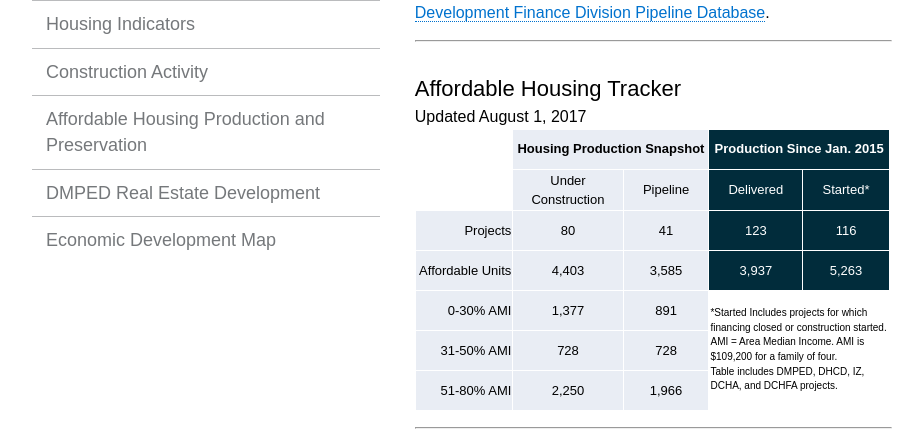
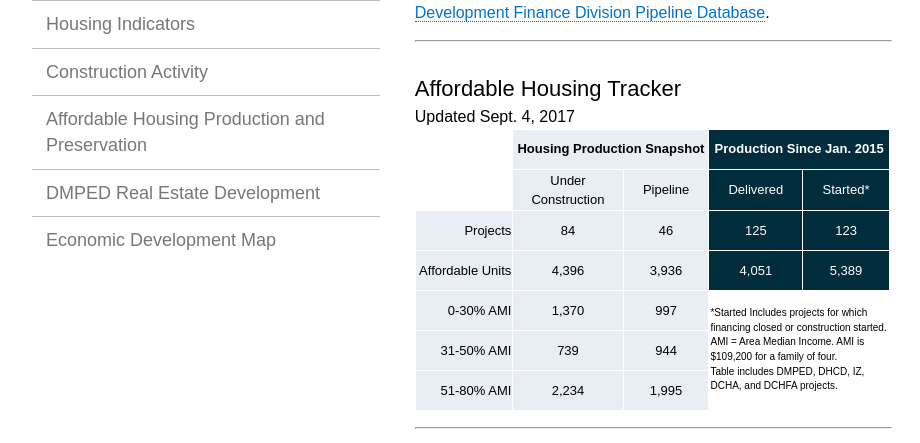
Before and after one commit to DCgov/economic-intelligence, a Jekyll site: the page built from affordable-production-preservation.html, in a window 1280 px wide, cut to the strip 357-800 px from the top of the page. Shown: the whole strip, without its empty margins (28-948 px from the left). Built offline with Jekyll 4.4.1, drawn with Linux system fonts in a browser that asks for light colours; nearby versions of some CDN libraries; some of the changed text lies outside the part shown.

Commit message:
updating August affordable housing numbers

```diff
--- a/affordable-production-preservation.html
+++ b/affordable-production-preservation.html
@@ -10,7 +10,7 @@ title: Affordable Housing Production and Preservation
 
 <div>
 	<h2>Affordable Housing Tracker</h2>
-		Updated August 1, 2017
+		Updated Sept. 4, 2017
 	<div class="ahtable">
 		<table>
 			<tbody>
@@ -28,33 +28,33 @@ title: Affordable Housing Production and Preservation
 				</tr>
 				<tr>
 					<td style="text-align:right !important" bgcolor="#E9EDF4">Projects</td>
-					<td bgcolor="#E9EDF4">80</td>
-					<td bgcolor="#E9EDF4">41</td>
+					<td bgcolor="#E9EDF4">84</td>
+					<td bgcolor="#E9EDF4">46</td>
+					<td bgcolor="#012C3B"><font color="#fff">125</font></td>
 					<td bgcolor="#012C3B"><font color="#fff">123</font></td>
-					<td bgcolor="#012C3B"><font color="#fff">116</font></td>
 				</tr>
 				<tr>
 					<td style="text-align:right !important" bgcolor="#E9EDF4">Affordable Units</td>
-					<td bgcolor="#E9EDF4">4,403</td>
-					<td bgcolor="#E9EDF4">3,585</td>
-					<td bgcolor="#012C3B"><font color="#fff">3,937</font></td>
-					<td bgcolor="#012C3B"><font color="#fff">5,263</font></td>
+					<td bgcolor="#E9EDF4">4,396</td>
+					<td bgcolor="#E9EDF4">3,936</td>
+					<td bgcolor="#012C3B"><font color="#fff">4,051</font></td>
+					<td bgcolor="#012C3B"><font color="#fff">5,389</font></td>
 				</tr>
 				<tr>
 					<td style="text-align:right !important" bgcolor="#E9EDF4" border="0">0-30% AMI</td>
-					<td bgcolor="#E9EDF4">1,377</td>
-					<td bgcolor="#E9EDF4">891</td>
+					<td bgcolor="#E9EDF4">1,370</td>
+					<td bgcolor="#E9EDF4">997</td>
 					<td colspan="2" rowspan="3" style="text-align:left !important; font-size:x-small !important">*Started Includes projects for which financing closed or construction started.<br>AMI = Area Median Income. AMI is $109,200 for a family of four.<br>Table includes DMPED, DHCD, IZ, DCHA, and DCHFA projects. </td>
 				</tr>
 				<tr>
 					<td style="text-align:right !important" bgcolor="#E9EDF4">31-50% AMI</td>
-					<td bgcolor="#E9EDF4">728</td>
-					<td bgcolor="#E9EDF4">728</td>
+					<td bgcolor="#E9EDF4">739</td>
+					<td bgcolor="#E9EDF4">944</td>
 				</tr>
 				<tr>
 					<td style="text-align:right !important" bgcolor="#E9EDF4">51-80% AMI</td>
-					<td bgcolor="#E9EDF4">2,250</td>
-					<td bgcolor="#E9EDF4">1,966</td>
+					<td bgcolor="#E9EDF4">2,234</td>
+					<td bgcolor="#E9EDF4">1,995</td>
 				</tr>
 			</tbody>
 		</table>
--- a/assets/data/affhousing-del.csv
+++ b/assets/data/affhousing-del.csv
@@ -1,5 +1,6 @@
 Project Delivered,Ward,Units
 3825 Georgia Ave,4,7
+Thompson Place,4,19
 Archer Park (Brownstein Commons) (IZ),8,8
 Eden Place - Phase I,7,29
 Mai Place,2,4
@@ -30,6 +31,7 @@ Hanover Court TOPA,8,74
 River East @ Grandview,8,46
 Totten Mews,5,5
 West End Square 50,2,55
+N Street Village,2,95
 Kara House,1,10
 North Capitol Commons,6,123
 Phyllis Wheatley,6,84
--- a/assets/data/affhousing-st.csv
+++ b/assets/data/affhousing-st.csv
@@ -1,5 +1,12 @@
 Project Started,Ward,Units
 The View at the Waterfront North,6,5
+Sherman Avenue Apartments,1,23
+The Highline at Union Market,5,20
+HOPE Cooperative,4,13
+7440 Georgia Ave NW TOPA,4,21
+4300 12th Street SE,8,26
+1847-9 Good Hope Rd SE Renovation TOPA,8,18
+Elvans Road Townhomes,8,5
 The View at the Waterfront South,6,4
 The Yards Parcel O-2,6,39
 1777 Columbia Rd NW,1,6
@@ -115,10 +122,3 @@ The One-Five,6,5
 Valencia Apartments,4,32
 Vizcaya Apartments,4,17
 West End Square 50,2,55
-,,
-,,
-,,
-,,
-,,
-,,
-,,
```
Also changed, not shown: dmped-real-estate.html (+5 -5 lines).
